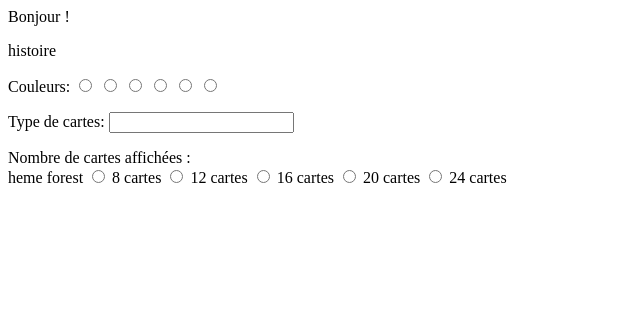
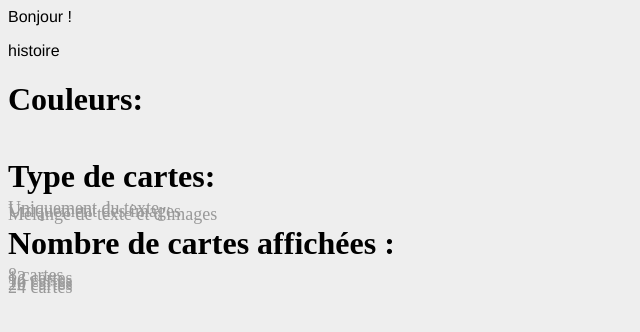
Before and after one commit to LilliJane/Memory, a PHP site: page /perso.php in a window 1280 px wide. Shown: the top 332 px of the page, without its empty margins (0-640 px from the left). Run offline with PHP 8.4, Linux system fonts and the light colour scheme; data that the repository does not hold is empty; some web fonts are replaced.

Commit message:
start design

```diff
--- a/admin.php
+++ b/admin.php
@@ -1,4 +1,5 @@
 <?php include ("connect.php"); ?>
+<link rel="stylesheet" href="style.css" />
 
 <?php
 	if (!isset($_POST['connexion']))
@@ -6,7 +7,7 @@
 		?>
 
 			<center>
-				<h2>Vous devez vous connecter pour accéder à cette partie</h2>
+				<h3>Vous devez vous connecter pour accéder à cette partie</h3>
 
 				<form method="post" action="admin.php">
 					<input type="text" name="username" id="username" placeholder="Nom d'utilisateur" />
--- a/game.php
+++ b/game.php
@@ -1,5 +1,5 @@
 <title id="title-doc">Memory Game</title>
-
+<link rel="stylesheet" href="style.css" />
 <?php include ("connect.php"); ?>
 
 <center>
--- a/home.php
+++ b/home.php
@@ -1,5 +1,6 @@
 <title id="title-doc">Memory Game</title>
 
+<link rel="stylesheet" href="style.css" />
 <form action="parts.php">
     <button type="submit" name="parts">Jouer
     </button>
--- a/index.php
+++ b/index.php
@@ -1,4 +1,5 @@
 <title id="title-doc">Memory Game</title>
+<link rel="stylesheet" href="style.css" />
 
 <center>
 
--- a/param.php
+++ b/param.php
@@ -2,14 +2,14 @@
 <html>
 	<head>
 		<meta charset="utf-8" />
+    <link rel="stylesheet" href="style.css" />
 	</head>
-
   <title id="title-doc">Memory Game</title>
 
 <body>
 
    <hgroup>
-    <h1>Nouvelle Partie</h1>
+    <h3>Nouvelle Partie</h3>
   </hgroup>
   <form action="perso.php" method="post">
     <div class="group">
--- a/perso.php
+++ b/perso.php
@@ -1,38 +1,39 @@
 <title id="title-doc">Memory Game</title>
+<link rel="stylesheet" href="style.css" />
 
 <?php
 
-if ($_POST['theme'])
+if (isset($_POST['theme']))
 	$_SESSION['theme'] = $_POST['theme'];
 else
 	$_SESSION['theme'] = "histoire";
 
-if ($_POST['name'])
+if (isset($_POST['name']))
 	$_SESSION['name'] = $_POST['name'];
 else
 	$_SESSION['name'] = "Memory";
 
-if ($_POST['level'])
+if (isset($_POST['level']))
 	$_SESSION['level'] = $_POST['level'];
 else
 	$_SESSION['level'] = "maternelle";
 
-if ($_POST['consigne'])
+if (isset($_POST['consigne']))
 	$_SESSION['consigne'] = $_POST['consigne'];
 else
 	$_SESSION['consigne'] = "Retrouve les deux cartes correspondantes !";
 
-if ($_POST['nb_level'])
+if (isset($_POST['nb_level']))
 	$_SESSION['nb_level'] = $_POST['nb_level'];
 else
 	$_SESSION['nb_level'] = 1;
 
-if ($_POST['time'])
+if (isset($_POST['time']))
 	$_SESSION['time'] = $_POST['time'];
 else
 	$_SESSION['time'] = 5;
 
-if ($_POST['essai'])
+if (isset($_POST['essai']))
 	$_SESSION['essai'] = $_POST['essai'];
 else
 	$_SESSION['essai'] = 100;
@@ -77,7 +78,7 @@ else
 
 <form action="game_perso.php" method="post">
 	<div class="group">
-	  <p>
+	  <h1>
 	  Couleurs:
 	  	<input type="radio" name="color" value="" id="1" /> <label for="1"></label>
 	  	<input type="radio" name="color" value="" id="2" /> <label for="1"></label>
@@ -85,20 +86,24 @@ else
 	  	<input type="radio" name="color" value="" id="4" /> <label for="1"></label>
 	  	<input type="radio" name="color" value="" id="5" /> <label for="1"></label>
 	  	<input type="radio" name="color" value="" id="6" /> <label for="1"></label>
-	  </p>
+	  </h1>
 	</div>
 	<div class="group">
-	  <p>
+	  <h1>
 	    Type de cartes:
-	    	<input
+	    	<input type="radio" name="type" value="ftext" id="1" /><label for="ftext">Uniquement du texte</label>
+	    	<input type="radio" name="type" value="fimages"/><label for="ftext">Uniquement des images</label>
+	    	<input type="radio" name="type" value="imagestext"/><label for="ftext">Mélange de texte et d'images</label>
+	  </h1>
+	</div>
     <div class="group">
-      <p>
-       Nombre de cartes affichées :<br />heme forest
+      <h1>
+       Nombre de cartes affichées :<br />
         <input type="radio" name="nb_cards"  value="8" id="8" /> <label for="8">8 cartes</label>
         <input type="radio" name="nb_cards" value="12" id="12" /> <label for="12">12 cartes</label>
         <input type="radio" name="nb_cards" value="16" id="16" /> <label for="16">16 cartes</label>
         <input type="radio" name="nb_cards" value="20" id="20" /> <label for="20">20 cartes</label>
         <input type="radio" name="nb_cards" value="24" id="24" /> <label for="24">24 cartes</label>
-      </p>
+      </h1>
     </div>
 </form>
--- a/test.css
+++ b/style.css
@@ -1,4 +1,14 @@
 * { box-sizing:border-box; }
+
+@font-face {
+	font-family: 'Gotham-Rounded-Book';
+	src: url('gotham-rounded/Book_21016.ttf') format('truetype');
+}
+
+@font-face {
+	font-family: 'Gotham-Rounded-Bold';
+	src: url('gotham-rounded/Bold_21016.ttf') format('truetype');
+}
 
 body {
 	font-family: Helvetica;
@@ -11,67 +21,58 @@ hgroup {
 	margin-top: 4em;
 }
 
-h1, h3 { font-weight: 300; }
+h1 {
+	font-family: 'Gotham-Rounded-Book';
+}
 
-h1 { color: #636363; }
-
-h3 { color: #4a89dc; }
+h3 {
+	font-family: 'Gotham-Rounded-Bold';
+}
 
 form {
-	width: 380px;
-	margin: 4em auto;
-	padding: 3em 2em 2em 2em;
-	background: #fafafa;
-	border: 1px solid #ebebeb;
-	box-shadow: rgba(0,0,0,0.14902) 0px 1px 1px 0px,rgba(0,0,0,0.09804) 0px 1px 2px 0px;
+	font-family: 'Gotham-Rounded-Book';
 }
 
 .group {
 	position: relative;
-	margin-bottom: 45px;
+	font-family: 'Gotham-Rounded-Book';
+/*	margin-bottom: 45px; */
 }
 
 input {
 	font-size: 18px;
+	font-family: 'Gotham-Rounded-Book'
 	padding: 10px 10px 10px 5px;
 	-webkit-appearance: none;
 	display: block;
 	background: #fafafa;
 	color: #636363;
 	width: 100%;
-	border: none;
-	border-radius: 0;
-	border-bottom: 1px solid #757575;
 }
-
-input:focus { outline: none; }
 
 
 /* Label */
 
 label {
 	color: #999;
+	display: block;
+	font-family: 'Gotham-Rounded-Book';
 	font-size: 18px;
 	font-weight: normal;
 	position: absolute;
-	pointer-events: none;
-	left: 5px;
-	top: 10px;
-	transition: all 0.2s ease;
 }
 
 
-/* active */
+/* active
 
 input:focus ~ label, input.used ~ label {
 	top: -20px;
   transform: scale(.75); left: -2px;
-	/* font-size: 14px; */
+	font-size: 14px;
 	color: #4a89dc;
 }
 
 
-/* Underline */
 
 .bar {
 	position: relative;
@@ -94,12 +95,9 @@ input:focus ~ label, input.used ~ label {
 .bar:after { right: 50%; }
 
 
-/* active */
 
 input:focus ~ .bar:before, input:focus ~ .bar:after { width: 50%; }
 
-
-/* Highlight */
 
 .highlight {
 	position: absolute;
@@ -112,22 +110,16 @@ input:focus ~ .bar:before, input:focus ~ .bar:after { width: 50%; }
 }
 
 
-/* active */
-
 input:focus ~ .highlight {
 	animation: inputHighlighter 0.3s ease;
 }
 
-
-/* Animations */
 
 @keyframes inputHighlighter {
 	from { background: #4a89dc; }
 	to 	{ width: 0; background: transparent; }
 }
 
-
-/* Button */
 
 .button {
   position: relative;
@@ -152,7 +144,7 @@ input:focus ~ .highlight {
 
 
 /* Button modifiers */
-
+/*
 .buttonBlue {
   background: #4a89dc;
   text-shadow: 2px 2px 0 rgba(39, 110, 204, .5);
@@ -162,7 +154,7 @@ input:focus ~ .highlight {
 
 
 /* Ripples container */
-
+/*
 .ripples {
   position: absolute;
   top: 0;
@@ -175,7 +167,7 @@ input:focus ~ .highlight {
 
 
 /* Ripples circle */
-
+/*
 .ripplesCircle {
   position: absolute;
   top: 50%;
@@ -194,7 +186,7 @@ input:focus ~ .highlight {
 
 
 /* Ripples animation */
-
+/*
 @keyframes ripples {
   0% { opacity: 0; }
 
```
